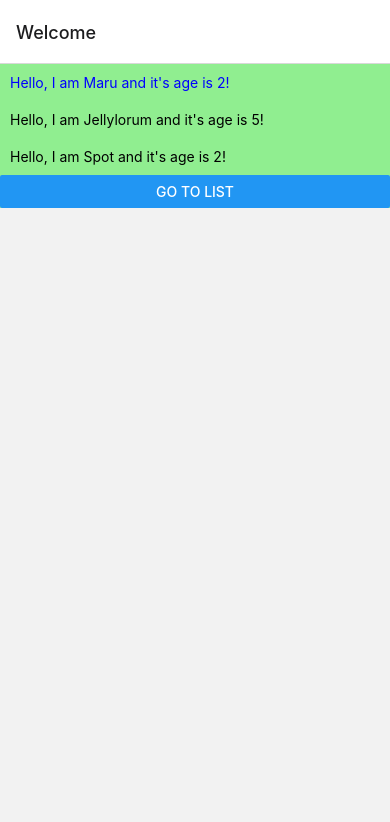
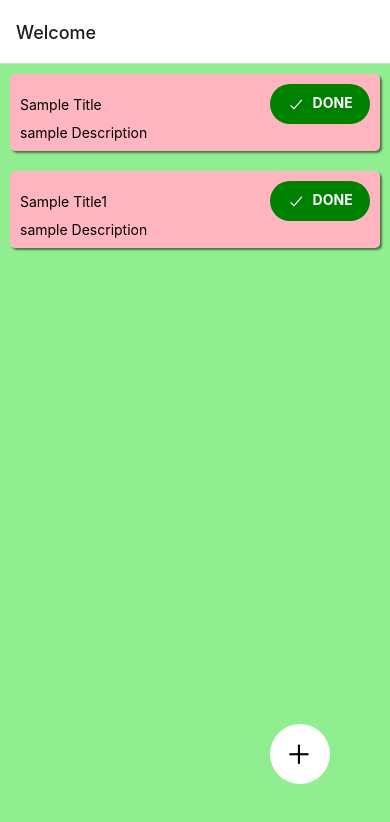
Before and after one commit to NMZ-TripleS/react-native-share-todo, a React Native app: screen /Home in a window 390 px wide. Shown: the top 822 px of the page. Built offline with nearby package versions, Linux system fonts and the light colour scheme.

Commit message:
Floating Action Button,State,List,ClassComp

```diff
--- a/package.json
+++ b/package.json
@@ -14,8 +14,9 @@
     "@react-navigation/native-stack": "^6.6.1",
     "react": "17.0.2",
     "react-native": "0.68.0",
+    "react-native-safe-area-context": "^4.2.4",
     "react-native-screens": "^3.13.1",
-    "react-native-safe-area-context": "^4.2.4"
+    "react-native-vector-icons": "^9.1.0"
   },
   "devDependencies": {
     "@babel/core": "^7.12.9",
--- a/src/screens/HomeScreen.js
+++ b/src/screens/HomeScreen.js
@@ -1,20 +1,33 @@
 import React from 'react';
-import { Text, View,Button } from 'react-native';
-import Cat from '../widgets/cat';
+import {SafeAreaView,FlatList,Text,View,TouchableOpacity} from 'react-native';
+import ToDoItem from '../widgets/ToDoItem';
+import Icon from "react-native-vector-icons/Ionicons";
 
-const HomeScreen = ({navigation}) => {
+export default class HomeScreen extends React.Component{
+  constructor(){
+    super();
 
-  return (
+    this.state={
+      todoList : [
+        {title:"Sample Title",descripiton:"sample Description"},
+        {title:"Sample Title1",descripiton:"sample Description"}],
+    }
+  }
 
-    <View style={{backgroundColor:'lightgreen'}}>
-      <Cat name="Maru" age="2" style={{color:'blue'}}/>
-      <Cat name="Jellylorum" age="5"/>
-      <Cat name="Spot" age="2"/>
-      <Button title={"GO to List"}
-      //navigate( name of the screen you want to go)
-        onPress={() => navigation.navigate('Todolistscreen')}
-      />
-    </View>
-  );
+  render(){
+    console.log("screen redenering .. . . ");
+    return(
+      <SafeAreaView style={{flex:1,backgroundColor:'lightgreen'}}>
+        <FlatList data={this.state.todoList} keyExtractor={(item)=>item.title} renderItem={({item})=><ToDoItem item={item}/>}/>
+        <TouchableOpacity onPress={()=>{
+          this.setState({
+            todoList:[...this.state.todoList,{title:"Sample Title"+this.state.todoList.length,descripiton:"sample Description"}]
+          });
+        }}
+        style={{width:60,height:60,justifyContent:'center',alignItems:'center',background:'red',width:60,position:'absolute',bottom:60,right:60,borderRadius:30,elevation:5,elevation:5,backgroundColor:'white'}}>
+          <Icon name='add-outline' size={34} color='black'/>
+        </TouchableOpacity>
+      </SafeAreaView>
+    );
+  }
 }
-export default HomeScreen;
--- /dev/null
+++ b/src/widgets/ToDoItem.js
@@ -0,0 +1,24 @@
+import React from 'react';
+import { Text, View,Button } from 'react-native';
+import Icon from 'react-native-vector-icons/Ionicons';
+
+export default class ToDoItem extends React.Component {
+  constructor(props){
+    super();
+    this.item = props.item;
+  }
+  render(){
+    return (
+      <View style={{padding:10,backgroundColor:'lightpink',margin:10,borderRadius:5,shadowColor:'black',shadowOffset:{width:2,height:2},shadowRadius:2,shadowOpacity:0.5,elevation:5}}>
+        <View style={{display:'flex',flexDirection:'row',justifyContent:'space-between',alignItems:'center'}}>
+        <Text>{this.item.title}</Text>
+        <View style={{display:'flex',flexDirection:'row',justifyContent:'space-evenly',padding:10,width:100,backgroundColor:'green',borderRadius:25}}>
+          <Icon name='checkmark-outline' type='ionicon' size={18} style={{color:'white'}}/>
+          <Text style={{color:'white',fontWeight:'bold'}}>DONE</Text>
+        </View>
+        </View>
+        <Text>{this.item.descripiton}</Text>
+      </View>
+    );
+  }
+}
--- a/src/widgets/cat.js
+++ /dev/null
@@ -1,10 +0,0 @@
-import React from 'react';
-import {View,Text} from 'react-native';
-const Cat = (props) => {
-    return (
-      <View>
-        <Text style={{...props.style,padding:10}}>Hello, I am {props.name} and it's age is {props.age}!</Text>
-      </View>
-    );
-  }
-  export default Cat;
```
Also changed, not shown: 19 other files (tests, documents, lock files or other folders).
